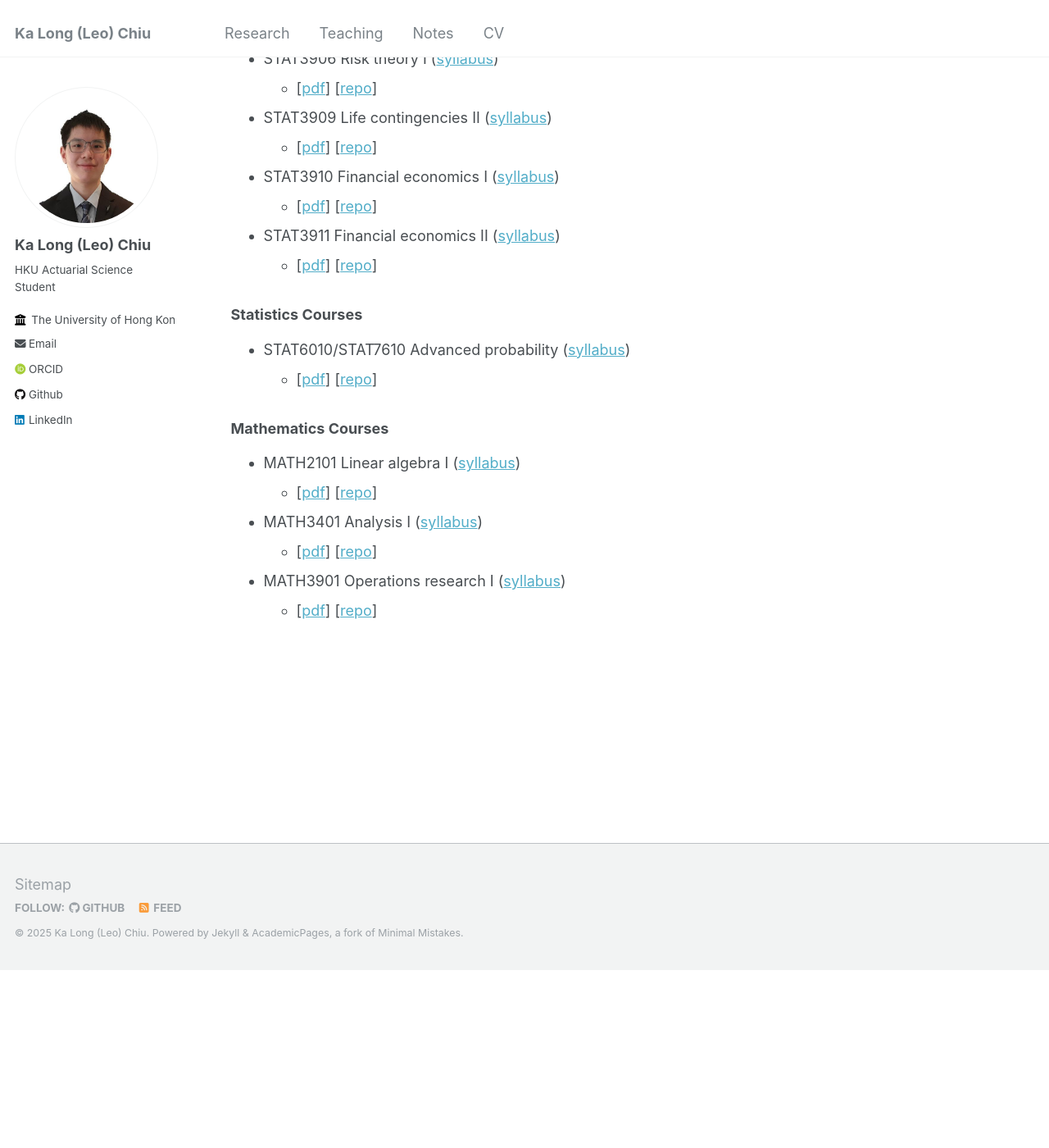
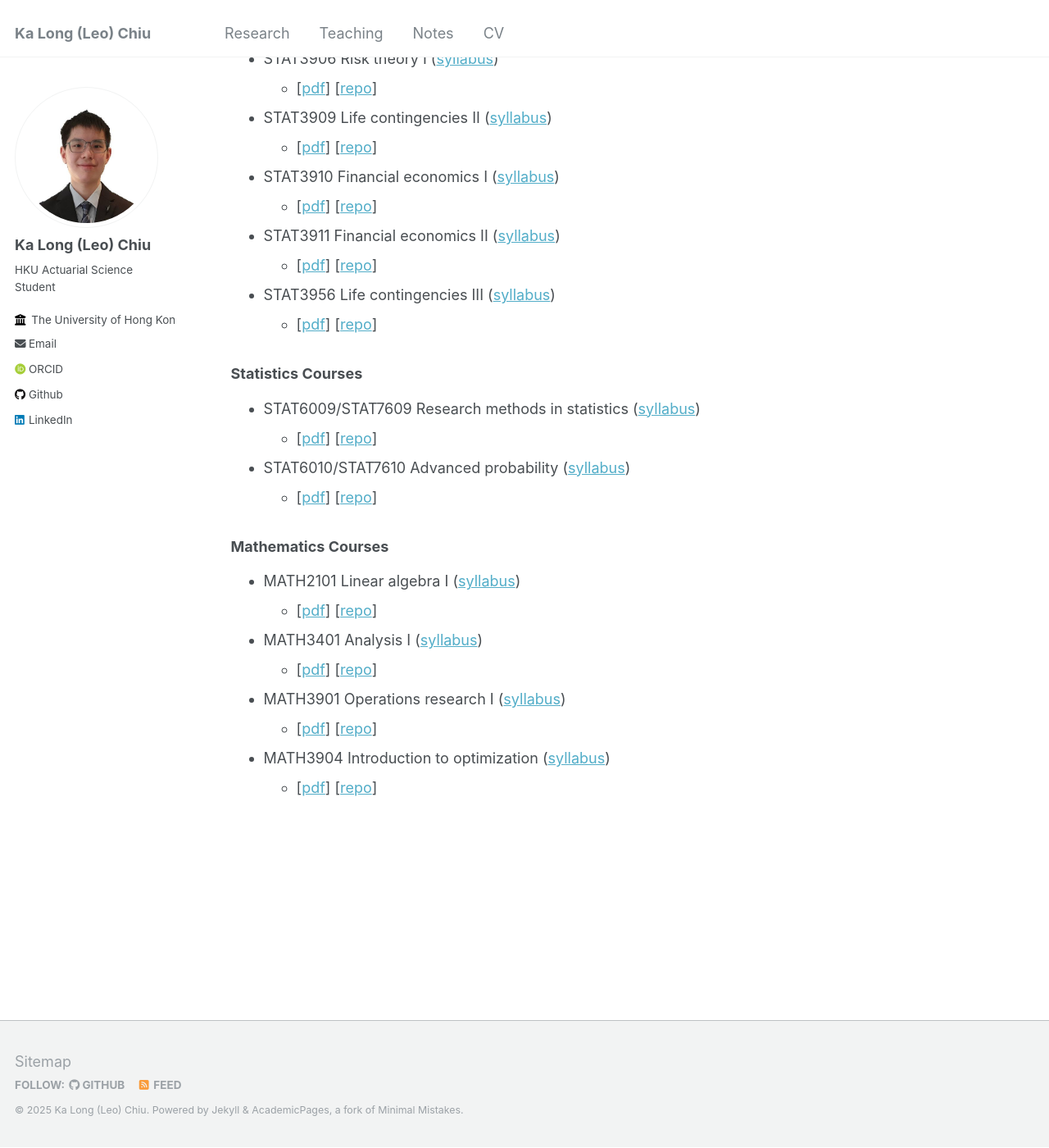
Before and after one commit to leochiukl/leochiukl.github.io, a Jekyll site: the page built from _pages/notes.md, in a window 1280 px wide and 1400 px high, scrolled down 562 px. Shown: the whole window at 82% size. Built offline with Jekyll 4.4.1, drawn with Linux system fonts in a browser that asks for light colours; some web fonts are replaced; before the commit the page ends 1746 px from its top, so only the background shows below that.

Commit message:
Update notes

```diff
--- a/_pages/notes.md
+++ b/_pages/notes.md
@@ -28,8 +28,12 @@ Feel free to contact me if you have any questions/comments.
    * [[pdf](/files/stat3910-study-notes.pdf)] [[repo](https://github.com/leochiukl/HKU-STAT3910-notes)]
 * STAT3911 Financial economics II ([syllabus](https://webapp.science.hku.hk/sr4/servlet/enquiry?Type=Course&course_code=STAT3911))
    * [[pdf](/files/stat3911-study-notes.pdf)] [[repo](https://github.com/leochiukl/HKU-STAT3911-notes)]
+* STAT3956 Life contingencies III ([syllabus](https://webapp.science.hku.hk/sr4/servlet/enquiry?Type=Course&course_code=STAT3956))
+   * [[pdf](/files/stat3956-study-notes.pdf)] [[repo](https://github.com/leochiukl/HKU-STAT3956-notes)]
 
 ### Statistics Courses
+* STAT6009/STAT7609 Research methods in statistics ([syllabus](https://webapp.science.hku.hk/sr4/servlet/enquiry?Type=Course&course_code=STAT7609))
+   * [[pdf](/files/stat7609-study-notes.pdf)] [[repo](https://github.com/leochiukl/HKU-STAT7609-notes)]
 * STAT6010/STAT7610 Advanced probability ([syllabus](https://webapp.science.hku.hk/sr4/servlet/enquiry?Type=Course&course_code=STAT7610))
    * [[pdf](/files/stat7610-study-notes.pdf)] [[repo](https://github.com/leochiukl/HKU-STAT7610-notes)]
 
@@ -40,3 +44,5 @@ Feel free to contact me if you have any questions/comments.
    * [[pdf](/files/math3401-study-notes.pdf)] [[repo](https://github.com/leochiukl/HKU-MATH3401-notes)]
 * MATH3901 Operations research I ([syllabus](https://webapp.science.hku.hk/sr4/servlet/enquiry?Type=Course&course_code=MATH3901))
    * [[pdf](/files/math3901-study-notes.pdf)] [[repo](https://github.com/leochiukl/HKU-MATH3901-notes)]
+* MATH3904 Introduction to optimization ([syllabus](https://webapp.science.hku.hk/sr4/servlet/enquiry?Type=Course&course_code=MATH3904))
+   * [[pdf](/files/math3904-study-notes.pdf)] [[repo](https://github.com/leochiukl/HKU-MATH3904-notes)]
```
Also changed, not shown: 5 other files.
